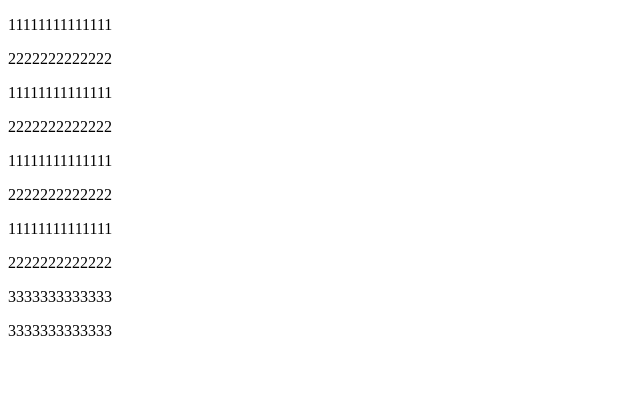
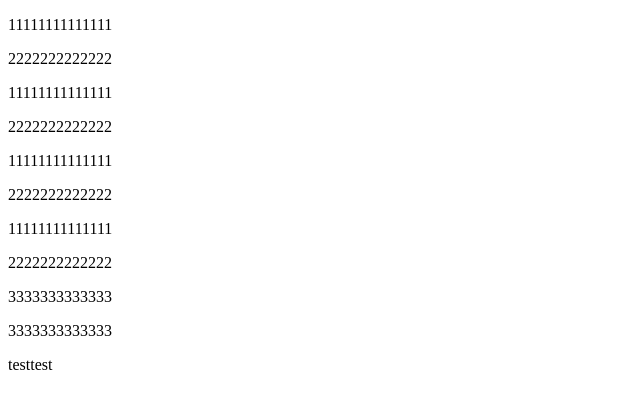
Before and after one commit to ArsPalazzz/testproj, a plain HTML site: page index.html in a window 1280 px wide. Shown: the full height of the page, 0-640 px from the left. Drawn offline with Linux system fonts and the light colour scheme.

Commit message:
committesttest

```diff
--- /dev/null
+++ b/index.css
@@ -0,0 +1,3 @@
+body {
+    color: blue;
+}
--- a/index.html
+++ b/index.html
@@ -16,5 +16,6 @@
     <p>2222222222222</p>
     <p>3333333333333</p>
     <p>3333333333333</p>
+    <p>testtest</p>
 </body>
 </html>
```
